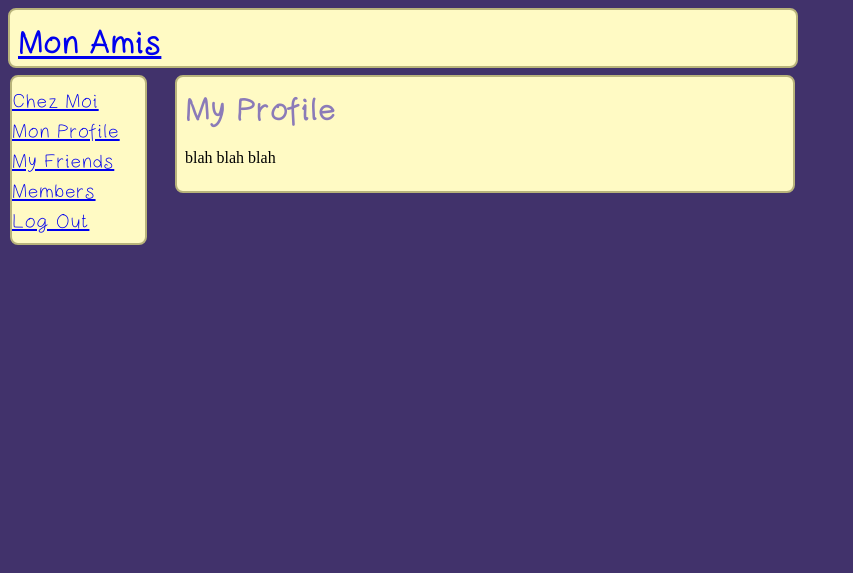
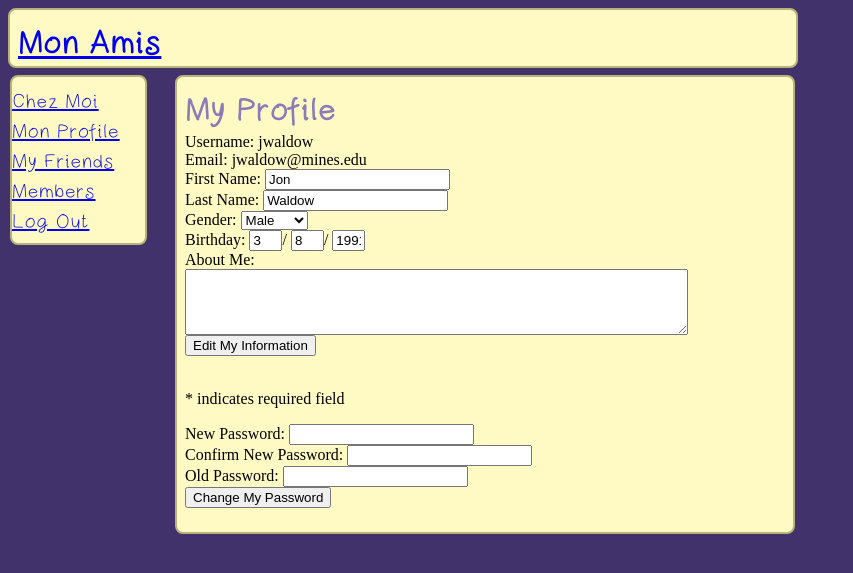
Before and after one commit to jlamson/MyGroupsSocialNetwork, a PHP site: page /profilePage.php in a window 1280 px wide. Shown: the top 573 px of the page, without its empty margins (0-853 px from the left). Run offline with PHP 8.4, Linux system fonts and the light colour scheme; the visitor is signed in with stand-in values (Sample User, id 1); data comes from the database, SQL or seed files in the repository.

Commit message:
Profile page created. User can change info and password. Also fixed login to use password

```diff
--- a/phpHelper.php
+++ b/phpHelper.php
@@ -21,7 +21,6 @@ function getUserIdFromEmail($email){
 }
 
 function getUserInfo($userId){
-	$DOCUMENT_ROOT = $_SERVER['DOCUMENT_ROOT'];
 	$db = initDB();
 
 	$query ="SELECT * FROM users WHERE `id` = ?;";
@@ -60,6 +59,74 @@ function getAllUsers(){
 
 }
 
+function isUniqueUser($un, $email, $isNewUser) {
+	$db = initDB();
+	$error = "";
+
+	$query ="SELECT * FROM users WHERE `username` = ?;";
+	$stmt = $db->prepare($query);
+	$stmt->bind_param("s", $un);
+	$stmt->execute();
+	$result = $stmt->get_result();
+	$num_results = $result->num_rows;
+	if($num_results != 0 ){
+		$error .= "A user with this username exists.";
+	}
+
+	$query ="SELECT * FROM users WHERE `email` = ?;";
+	$stmt = $db->prepare($query);
+	$stmt->bind_param("s", $email);
+	$stmt->execute();
+	$result = $stmt->get_result();
+	$num_results = $result->num_rows;
+	if($num_results != 0 ){
+		$error .= "A user with this email exists.";
+	}
+
+	return true;
+
+}
+
+function updateLoggedInUser($user) {
+
+	$db = initDB();
+
+	$query = "UPDATE users SET
+		first_name = ?,
+		last_name = ?,
+		about = ?,
+		gender = ?,
+		month = ?,
+		day = ?,
+		year = ?
+		WHERE id = ?";
+
+	$stmt = $db->prepare($query);
+	$stmt->bind_param("ssssiiii", $user['fname'], $user['lname'], $user['about'],
+		$user['gender'], $user['month'], $user['day'], $user['year'],
+		$_SESSION['userId']);
+	$stmt->execute();
+
+	return $db->affected_rows;
+
+}
+
+function updateUserPassword($passHash) {
+
+	$db = initDB();
+
+	$query = "UPDATE users SET
+		password = ?
+		WHERE id = ?";
+
+	$stmt = $db->prepare($query);
+	$stmt->bind_param("ss",	$passHash, $_SESSION['userId']);
+	$stmt->execute();
+
+	return $db->affected_rows;
+
+}
+
 function validateLogin($email, $password){
 	$DOCUMENT_ROOT = $_SERVER['DOCUMENT_ROOT'];
 	$db = initDB();
@@ -73,12 +140,12 @@ function validateLogin($email, $password){
 	$result = $stmt->get_result();
 
 	$num_results = $result->num_rows;
-	if($num_results== 0){
+	if($num_results == 0){
 		return false;
 	} else {
 		$row = $result->fetch_assoc();
 		$correct_password = $row['password'];
-			return true;
+		return $correct_password == $pwHash;
 	}
 
 }
--- a/profilePage.html.php
+++ b/profilePage.html.php
@@ -1,2 +1,35 @@
 <h1>My Profile</h1>
-<p>blah blah blah</p>
+<form action="" method="post">
+	Username: <?= $userInfo['username']?> <br />
+	Email: <?= $userInfo['email']?> <br />
+
+	<label for="fname">First Name:</label>
+		<input type="text" name="fname" id="fname" value="<?= $userInfo['first_name']?>"/> <br />
+	<label for="lname">Last Name:</label>
+		<input type="text" name="lname" id="lname" value="<?= $userInfo['last_name']?>"/> <br />
+	<label for="gender">Gender:</label>
+		<select name="gender">
+			<option value ="b" <?php if($userInfo['gender'] == "b") echo "selected=\"selected\"" ?>></option>
+			<option value ="m" <?php if($userInfo['gender'] == "m") echo "selected=\"selected\"" ?>>Male</option>
+			<option value ="f" <?php if($userInfo['gender'] == "f") echo "selected=\"selected\"" ?>>Female</option>
+			<option value ="o" <?php if($userInfo['gender'] == "o") echo "selected=\"selected\"" ?>>Other</option>
+		</select> <br />
+	<label for="Bday">Birthday:</label>
+		<input type="text" name="month" id="month" size="1" maxlength="2" value="<?= $userInfo['month']?>"/>/
+		<input type="text" name="day" id="day" size="1" maxlength="2" value="<?= $userInfo['day']?>"/>/
+		<input type="text" name="year" id="year" size="1" maxlength="4" value="<?= $userInfo['year']?>"/> <br />
+	<label for="about">About Me:</label><br />
+		<textarea rows=4 cols=60 name="about" id="about"><?= $userInfo['about'] ?></textarea>
+	<input type="submit" name="useredit" value="Edit My Information" /> <br /> <br />
+	<p>* indicates required field </p>
+</form>
+
+<form action="" method="post">
+	<label for="newPassword">New Password:</label>
+		<input type="password" name="newPassword" id="newPassword" /> <br />
+	<label for="confPassword">Confirm New Password:</label>
+		<input type="password" name="confPassword" id="confPassword" /> <br />
+	<label for="oldPassword">Old Password:</label>
+		<input type="password" name="oldPassword" id="oldPassword" /> <br />
+	<input type="submit" name="passedit" value="Change My Password" />
+</form>
--- a/profilePage.php
+++ b/profilePage.php
@@ -1,6 +1,41 @@
 <?php
+	include 'verifyLogin.php';
 	include 'phpHelper.php';
 	$title = "My Profile";
 	$include = "profilePage.html.php";
+	$error = "";
+
+	if (isset($_REQUEST['useredit'])) {
+		if (updateLoggedInUser( $_REQUEST ) == 0) {
+			$error = "An error occured while updating your information. Please try again. ";
+		}
+	}
+
+	$userInfo = getUserInfo($_SESSION['userId']);
+
+	if ($userInfo['day'] == 0) {
+		$userInfo['day'] = "DD";
+	}
+	if ($userInfo['month'] == 0) {
+		$userInfo['month'] = "MM";
+	}
+	if ($userInfo['year'] == 0) {
+		$userInfo['year'] = "YYYY";
+	}
+
+	if (isset($_REQUEST['passedit'])) {
+		if ($_REQUEST['newPassword'] == $_REQUEST['confPassword']) {
+			if (md5($_REQUEST['oldPassword']) != $userInfo['password']) {
+				if (updateUserPassword(md5($_REQUEST['newPassword'])) == 0) {
+					$error = "An error occured while updating your password. Please try again. ";
+				}
+			} else {
+				$error = "Your current password was incorrect.";
+			}
+		} else {
+			$error = "The \"New Password\" and \"Confirm Password\" fields did not match";
+		}
+	}
+
 	include 'layout.php';
 ?>
```
